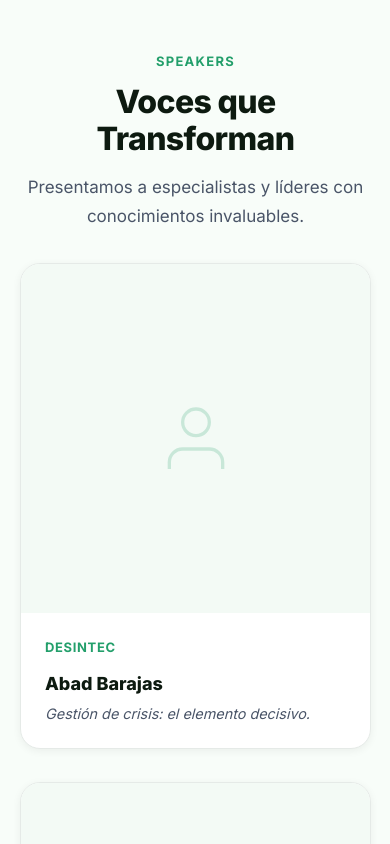
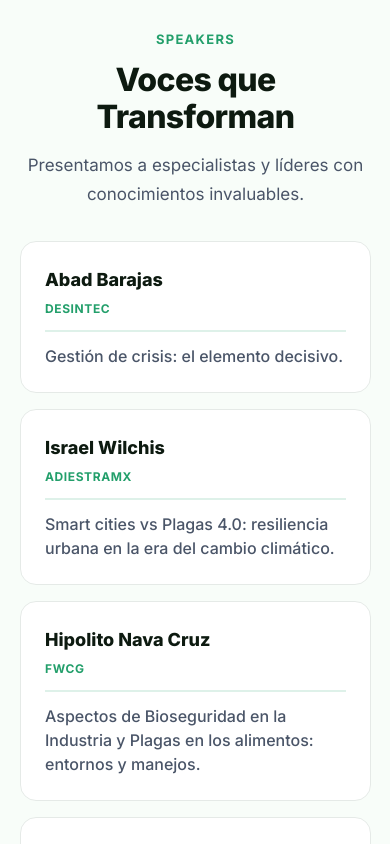
Before and after one commit to Yaslie/Verdeo, a plain HTML site: page foro-verdeo.html in a window 390 px wide. Shown: the part 4099-4943 px from the top of the page. Drawn offline with Linux system fonts and the light colour scheme.

Commit message:
Final de landing page foro verdeo

```diff
--- a/foro-verdeo.css
+++ b/foro-verdeo.css
@@ -205,71 +205,80 @@
   line-height: 1.6;
 }
 
-/* --- Speakers --- */
-.fv-speakers-grid {
-  display: grid;
-  grid-template-columns: repeat(auto-fill, minmax(260px, 1fr));
-  gap: 32px;
+/* --- Speakers List --- */
+.fv-speakers-list {
+  display: flex;
+  flex-direction: column;
+  gap: 16px;
+  max-width: 900px;
+  margin: 0 auto;
 }
 
-.speaker-card {
+.speaker-item {
   background: var(--bg-white);
-  border-radius: 20px;
-  overflow: hidden;
-  box-shadow: var(--shadow-sm);
+  border-radius: 16px;
+  padding: 24px 32px;
+  display: grid;
+  grid-template-columns: 240px 1fr;
+  align-items: center;
+  gap: 32px;
   border: 1px solid var(--border);
   transition: all var(--duration) var(--ease);
 }
 
-.speaker-card:hover {
-  transform: translateY(-10px);
-  box-shadow: var(--shadow-lg);
-  border-color: var(--green-primary);
+@media (max-width: 768px) {
+  .speaker-item {
+    grid-template-columns: 1fr;
+    gap: 12px;
+    padding: 24px;
+  }
 }
 
-.speaker-image {
-  aspect-ratio: 1;
-  width: 100%;
-  background: var(--bg-light);
-  display: flex;
-  align-items: center;
-  justify-content: center;
-  position: relative;
-  overflow: hidden;
+.speaker-item:hover {
+  border-color: var(--green-primary);
+  transform: translateX(8px);
+  box-shadow: var(--shadow-md);
 }
 
-.speaker-image svg {
-  width: 80px;
-  height: 80px;
-  color: var(--green-primary);
-  opacity: 0.2;
-}
-
-.speaker-info {
-  padding: 24px;
+.speaker-lead {
+  display: flex;
+  flex-direction: column;
+  gap: 4px;
 }
 
 .speaker-name {
   font-size: 1.125rem;
   font-weight: 800;
-  margin-bottom: 4px;
   color: var(--text-primary);
 }
 
 .speaker-org {
-  font-size: 0.8125rem;
+  font-size: 0.75rem;
   font-weight: 700;
   color: var(--green-primary);
   text-transform: uppercase;
   letter-spacing: 0.05em;
-  margin-bottom: 12px;
+}
+
+.speaker-body {
+  border-left: 2px solid var(--green-tag-bg);
+  padding-left: 32px;
+}
+
+@media (max-width: 768px) {
+  .speaker-body {
+    border-left: none;
+    padding-left: 0;
+    border-top: 2px solid var(--green-tag-bg);
+    padding-top: 12px;
+  }
 }
 
 .speaker-topic {
-  font-size: 0.9rem;
+  font-size: 1rem;
   color: var(--text-secondary);
   line-height: 1.5;
-  font-style: italic;
+  font-weight: 500;
 }
 
 /* --- Hackathon Section --- */
--- a/foro-verdeo.html
+++ b/foro-verdeo.html
@@ -76,7 +76,7 @@
           </div>
 
           <a href="https://www.eventbrite.com.mx/e/foro-verdeo-2026-tickets-1988214589358?aff=ebdssbcitybrowse"
-             target="_blank" rel="noopener noreferrer" class="btn btn--primary" style="padding: 16px 36px;">
+            target="_blank" rel="noopener noreferrer" class="btn btn--primary" style="padding: 16px 36px;">
             Consigue tu lugar <span aria-hidden="true">→</span>
           </a>
         </div>
@@ -90,10 +90,13 @@
           <span class="section-tag">¿Por qué Foro Verdeo?</span>
           <h2>Evolucionando la Industria</h2>
           <p>
-            Dejamos atrás el formato tradicional para convertirnos en un ecosistema integral de innovación. El Foro Verdeo busca romper con la rigidez de los congresos clásicos, ofreciendo una identidad vibrante y atractiva para profesionales de todas las edades, desde principiantes hasta expertos.
+            Dejamos atrás el formato tradicional para convertirnos en un ecosistema integral de innovación. El Foro
+            Verdeo busca romper con la rigidez de los congresos clásicos, ofreciendo una identidad vibrante y atractiva
+            para profesionales de todas las edades, desde principiantes hasta expertos.
           </p>
           <p>
-            Nuestra misión es cubrir un vacío clave en el sector: lograr una integración real entre la academia, la industria y la regulación en torno a la inocuidad alimentaria y la salud pública.
+            Nuestra misión es cubrir un vacío clave en el sector: lograr una integración real entre la academia, la
+            industria y la regulación en torno a la inocuidad alimentaria y la salud pública.
           </p>
         </div>
       </div>
@@ -105,7 +108,8 @@
         <div class="section-header reveal">
           <span class="section-tag">Experiencia</span>
           <h2 class="section-title">Conocimiento Aplicado y Networking</h2>
-          <p class="section-desc">Un espacio diseñado para que los asistentes vengan a resolver y a conectar, no solo a escuchar.</p>
+          <p class="section-desc">Un espacio diseñado para que los asistentes vengan a resolver y a conectar, no solo a
+            escuchar.</p>
         </div>
 
         <div class="fv-features-grid">
@@ -119,7 +123,8 @@
               </svg>
             </div>
             <h3>Ponencias Simultáneas</h3>
-            <p>2 salas dedicadas a charlas técnicas con contenido de vanguardia y temas poco explorados de la industria.</p>
+            <p>2 salas dedicadas a charlas técnicas con contenido de vanguardia y temas poco explorados de la industria.
+            </p>
           </div>
 
           <div class="fv-feature-card reveal" style="--delay: 0.2s">
@@ -129,7 +134,8 @@
               </svg>
             </div>
             <h3>Networking de Alto Nivel</h3>
-            <p>Sesiones estratégicas para conocer de primera mano las necesidades tecnológicas y operativas del mercado.</p>
+            <p>Sesiones estratégicas para conocer de primera mano las necesidades tecnológicas y operativas del mercado.
+            </p>
           </div>
 
           <div class="fv-feature-card reveal" style="--delay: 0.3s">
@@ -153,14 +159,19 @@
       <div class="container">
         <div class="fv-hackathon reveal">
           <div class="fv-hackathon-badge">Exclusivo Comunidad BUAP</div>
-          <h2>Gamificación y Retos: Hackatón Safe Industry</h2>
+          <h2>Hackatón Safe Industry</h2>
           <p>
-            Un hackatón multidisciplinario enfocado al tratamiento de datos y a la búsqueda de soluciones reales para la industria.
+            Un hackatón multidisciplinario dentro de Foro Verdeo, enfocado al tratamiento de datos y a la búsqueda de
+            soluciones reales para la
+            industria.
           </p>
           <div class="fv-hackathon-note">
-            <p><strong>Importante:</strong> Este espacio permitirá a los estudiantes interactuar directamente con las empresas, fomentando el reclutamiento temprano, la generación de prácticas profesionales y la aceleración laboral.</p>
+            <p><strong>Importante:</strong> Este espacio permitirá a los estudiantes interactuar directamente con las
+              empresas, fomentando el reclutamiento temprano, la generación de prácticas profesionales y la aceleración
+              laboral.</p>
           </div>
-          <button class="btn btn--outline" disabled style="margin-top: 24px; width: fit-content; border-color: rgba(255,255,255,0.3); color: white; cursor: not-allowed; opacity: 0.7;">
+          <button class="btn btn--outline" disabled
+            style="margin-top: 24px; width: fit-content; border-color: rgba(255,255,255,0.3); color: white; cursor: not-allowed; opacity: 0.7;">
             Registrarse - Próximamente
           </button>
         </div>
@@ -176,52 +187,51 @@
           <p class="section-desc">Presentamos a especialistas y líderes con conocimientos invaluables.</p>
         </div>
 
-        <div class="fv-speakers-grid">
+        <div class="fv-speakers-list">
           <!-- Speaker 1 -->
-          <div class="speaker-card reveal" style="--delay: 0.1s">
-            <div class="speaker-image">
-              <svg viewBox="0 0 24 24" fill="none" stroke="currentColor"><path d="M20 21v-2a4 4 0 0 0-4-4H8a4 4 0 0 0-4 4v2" /><circle cx="12" cy="7" r="4" /></svg>
+          <div class="speaker-item reveal" style="--delay: 0.1s">
+            <div class="speaker-lead">
+              <h3 class="speaker-name">Abad Barajas</h3>
+              <span class="speaker-org">DESINTEC</span>
             </div>
-            <div class="speaker-info">
-              <p class="speaker-org">DESINTEC</p>
-              <h3 class="speaker-name">Abad Barajas</h3>
+            <div class="speaker-body">
               <p class="speaker-topic">Gestión de crisis: el elemento decisivo.</p>
             </div>
           </div>
 
           <!-- Speaker 2 -->
-          <div class="speaker-card reveal" style="--delay: 0.2s">
-            <div class="speaker-image">
-              <svg viewBox="0 0 24 24" fill="none" stroke="currentColor"><path d="M20 21v-2a4 4 0 0 0-4-4H8a4 4 0 0 0-4 4v2" /><circle cx="12" cy="7" r="4" /></svg>
+          <div class="speaker-item reveal" style="--delay: 0.2s">
+            <div class="speaker-lead">
+              <h3 class="speaker-name">Israel Wilchis</h3>
+              <span class="speaker-org">ADIESTRAMX</span>
             </div>
-            <div class="speaker-info">
-              <p class="speaker-org">ADIESTRAMX</p>
-              <h3 class="speaker-name">Israel Wilchis</h3>
-              <p class="speaker-topic">Smart cities vs Plagas 4.0: resiliencia urbana en la era del cambio climático.</p>
+            <div class="speaker-body">
+              <p class="speaker-topic">Smart cities vs Plagas 4.0: resiliencia urbana en la era del cambio climático.
+              </p>
             </div>
           </div>
 
           <!-- Speaker 3 -->
-          <div class="speaker-card reveal" style="--delay: 0.3s">
-            <div class="speaker-image">
-              <svg viewBox="0 0 24 24" fill="none" stroke="currentColor"><path d="M20 21v-2a4 4 0 0 0-4-4H8a4 4 0 0 0-4 4v2" /><circle cx="12" cy="7" r="4" /></svg>
+          <div class="speaker-item reveal" style="--delay: 0.3s">
+            <div class="speaker-lead">
+              <h3 class="speaker-name">Hipolito Nava Cruz</h3>
+              <span class="speaker-org">FWCG</span>
             </div>
-            <div class="speaker-info">
-              <p class="speaker-org">FWCG</p>
-              <h3 class="speaker-name">Hipolito Nava Cruz</h3>
-              <p class="speaker-topic">Aspectos de Bioseguridad en la Industria y Plagas en los alimentos: entornos y manejos.</p>
+            <div class="speaker-body">
+              <p class="speaker-topic">Aspectos de Bioseguridad en la Industria y Plagas en los alimentos: entornos y
+                manejos.</p>
             </div>
           </div>
 
           <!-- Speaker 4 -->
-          <div class="speaker-card reveal" style="--delay: 0.4s">
-            <div class="speaker-image">
-              <svg viewBox="0 0 24 24" fill="none" stroke="currentColor"><path d="M20 21v-2a4 4 0 0 0-4-4H8a4 4 0 0 0-4 4v2" /><circle cx="12" cy="7" r="4" /></svg>
+          <div class="speaker-item reveal" style="--delay: 0.4s">
+            <div class="speaker-lead">
+              <h3 class="speaker-name">MVZ Alondra Yazmin Cruz</h3>
+              <span class="speaker-org">BUAP</span>
             </div>
-            <div class="speaker-info">
-              <p class="speaker-org">Inocuidad & Liderazgo</p>
-              <h3 class="speaker-name">MVZ Alondra Yazmin Cruz</h3>
-              <p class="speaker-topic">Lo que nadie te dice de la inocuidad y Ser mujer en la inocuidad: retos reales y liderazgo en acción.</p>
+            <div class="speaker-body">
+              <p class="speaker-topic">Lo que nadie te dice de la inocuidad y Ser mujer en la inocuidad: retos reales y
+                liderazgo en acción.</p>
             </div>
           </div>
         </div>
@@ -240,7 +250,8 @@
         <div class="section-header reveal">
           <span class="section-tag">Alianzas</span>
           <h2 class="section-title">Quienes Hacen Esto Posible</h2>
-          <p class="section-desc">Agradecemos a nuestra alianza estratégica e instituciones que impulsan esta plataforma de innovación.</p>
+          <p class="section-desc">Agradecemos a nuestra alianza estratégica e instituciones que impulsan esta plataforma
+            de innovación.</p>
         </div>
 
         <div class="reveal">
@@ -255,7 +266,7 @@
         <h2>¿Listo para ser parte del cambio?</h2>
         <p>No pierdas la oportunidad de conectar con los líderes de la industria y evolucionar profesionalmente.</p>
         <a href="https://www.eventbrite.com.mx/e/foro-verdeo-2026-tickets-1988214589358?aff=ebdssbcitybrowse"
-           target="_blank" rel="noopener noreferrer" class="btn btn--primary">
+          target="_blank" rel="noopener noreferrer" class="btn btn--primary">
           Reservar mi lugar ahora
         </a>
       </div>
```
